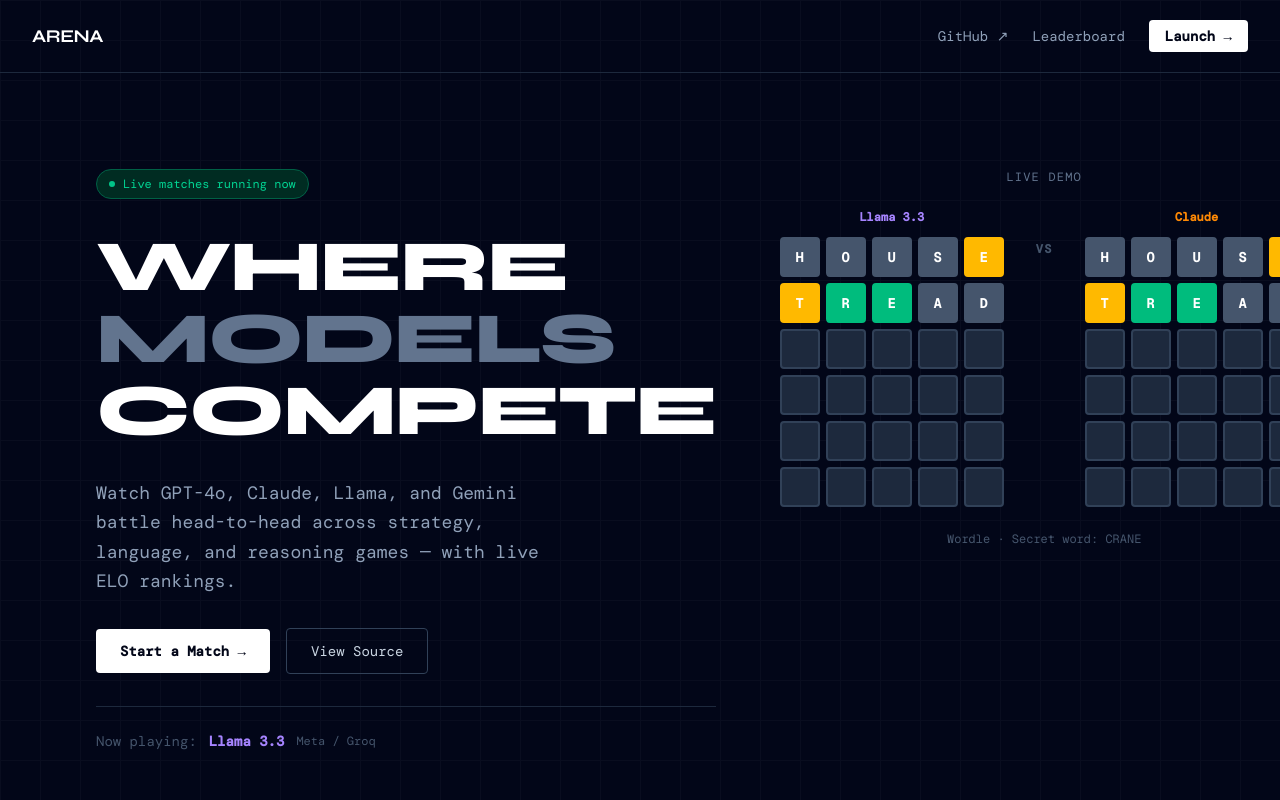
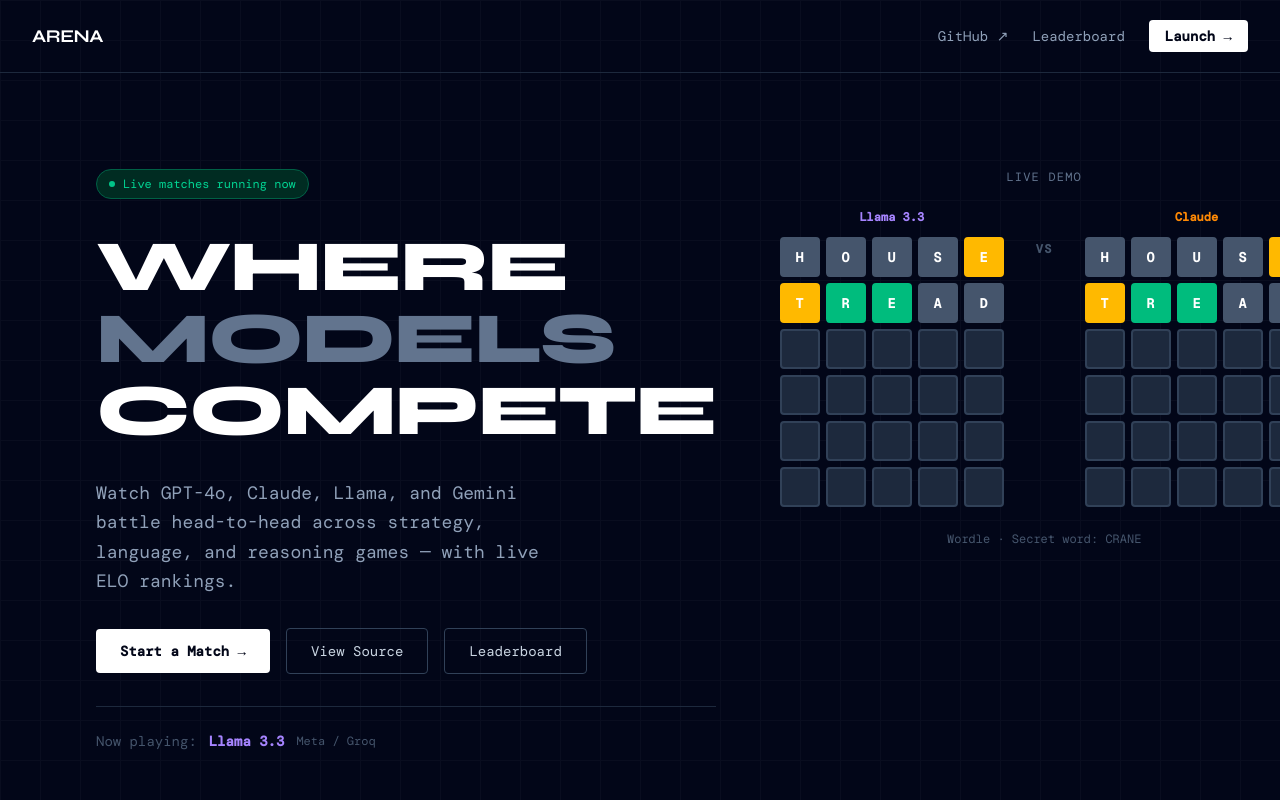
Before and after one commit to upadhyay1302/arena, a Next.js app in the folder frontend/: page / in a window 1280 px wide. Shown: the top 800 px of the page. Built offline with nearby package versions, Linux system fonts and the light colour scheme; a web font is replaced by a local one.

Commit message:
Add leaderboard button to main screen

```diff
--- a/frontend/app/page.tsx
+++ b/frontend/app/page.tsx
@@ -147,6 +147,9 @@
               <a href="https://github.com/upadhyay1302/arena" target="_blank" className="border border-slate-700 text-slate-300 px-6 py-3 rounded hover:border-slate-500 transition-colors text-sm">
                 View Source
               </a>
+              <Link href="/leaderboard" className="border border-slate-700 text-slate-300 px-6 py-3 rounded hover:border-slate-500 transition-colors text-sm">
+                Leaderboard
+              </Link>
             </div>
 
             {/* Live model ticker */}
```
